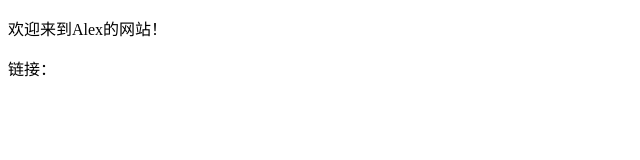
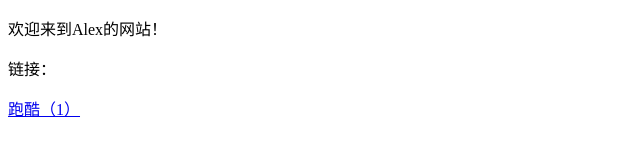
Before and after one commit to alexyuanrui/alexyuanrui, a plain HTML site: page index.html in a window 1280 px wide. Shown: the whole page, without its empty margins (0-640 px from the left). Drawn offline with Linux system fonts and the light colour scheme.

Commit message:
Update index.html

```diff
--- a/index.html
+++ b/index.html
@@ -5,4 +5,4 @@
 
 <p>链接：</p>
 
-<a href = ""> </a>
+<a href = "https://github.com/alexyuanrui/alexyuanrui/blob/26027aea7f71266dfe743a7fa0d7c44ba4d4b21c/%E8%B7%91%E9%85%B7%20(1).sb3"> 跑酷（1）</a>
```
